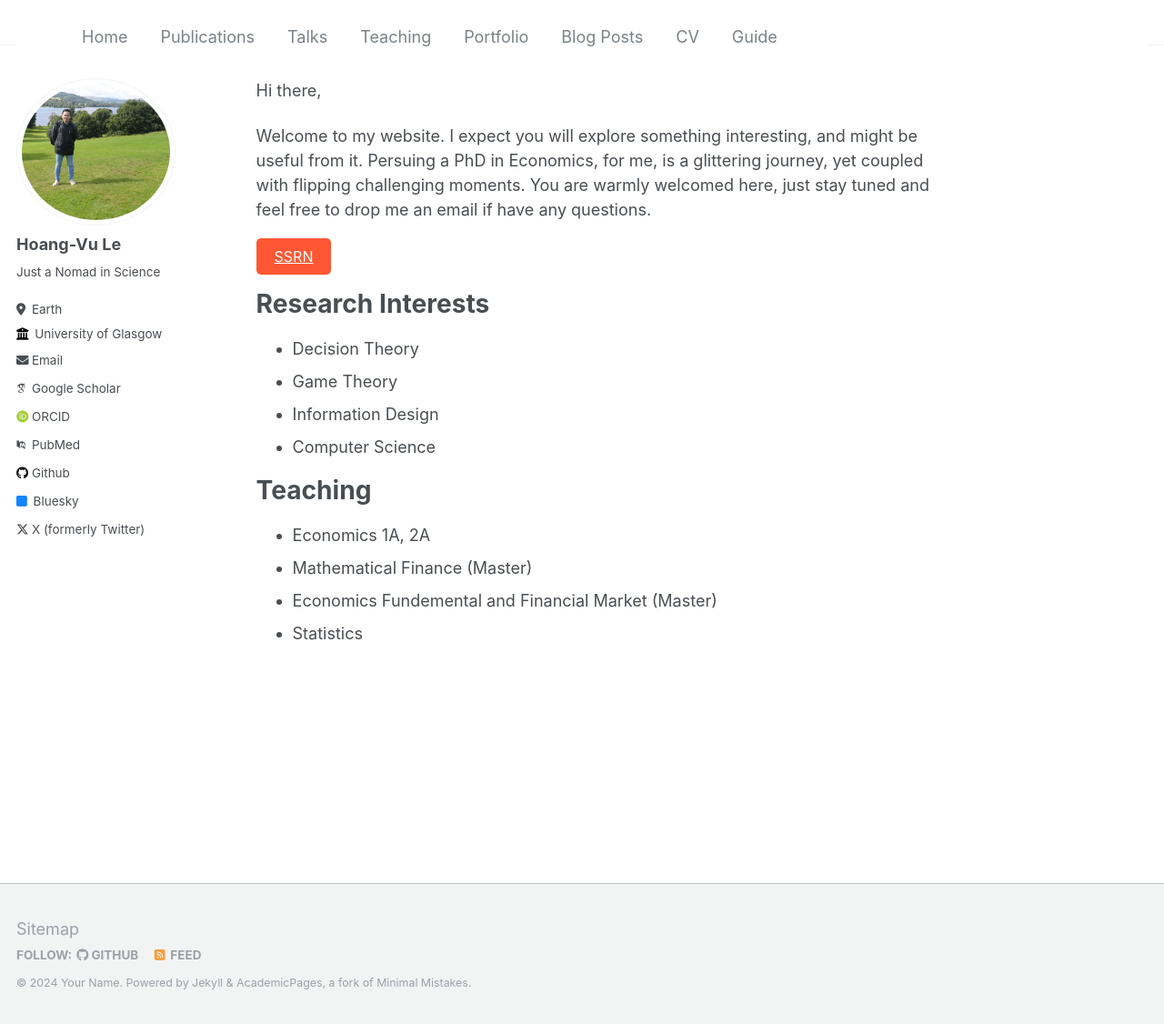
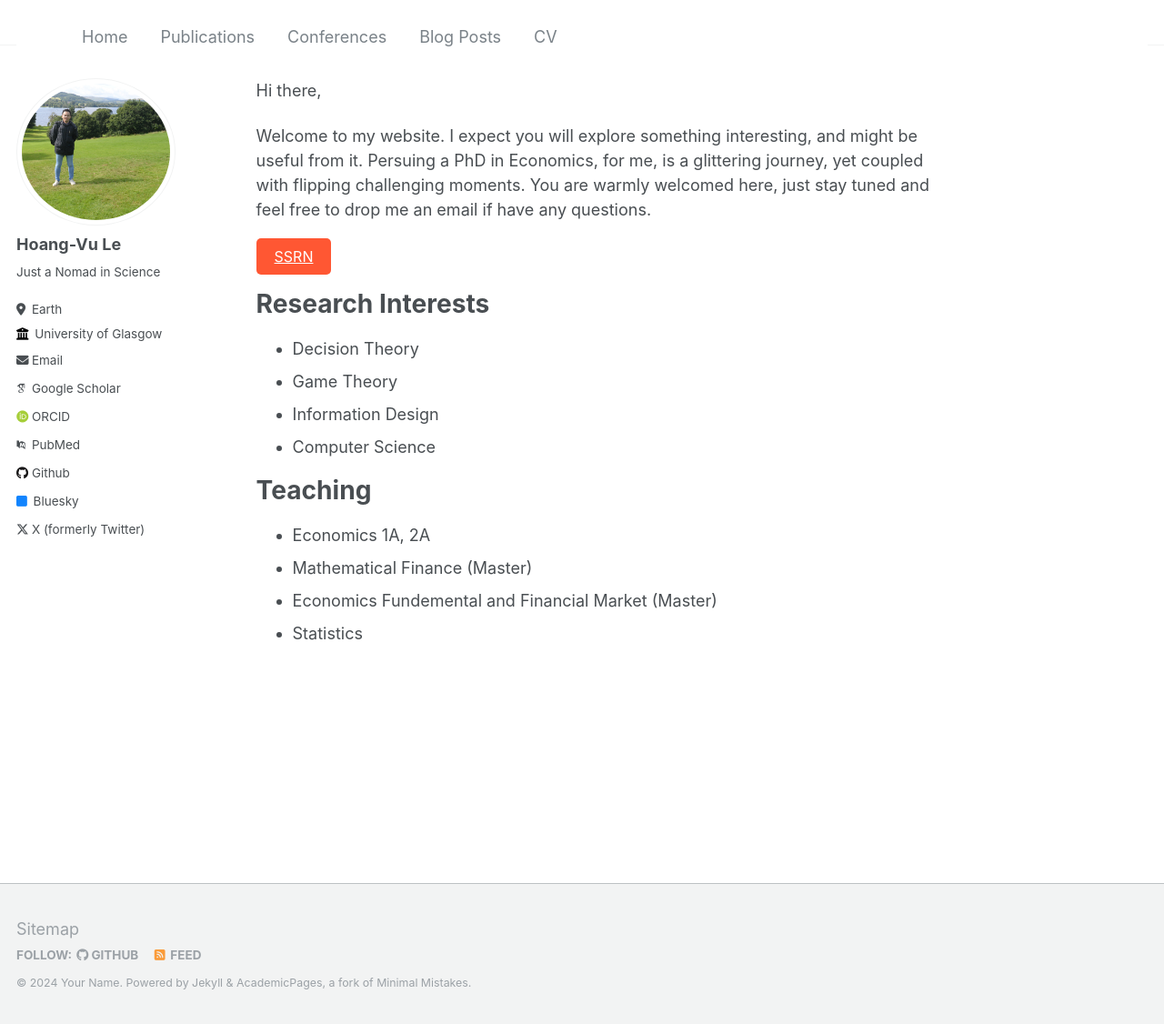
Before and after one commit to hvule/hvule.github.io, a Jekyll site: the page built from _pages/about.md, in a window 1280 px wide and 1126 px high. Shown: the whole window at 91% size. Built offline with Jekyll 4.4.1, drawn with Linux system fonts in a browser that asks for light colours; some web fonts are replaced.

Commit message:
Update navigation.yml

```diff
--- a/_data/navigation.yml
+++ b/_data/navigation.yml
@@ -2,19 +2,19 @@
 main:
 
   - title: "Home"
-    url: /about/
+    url: /
 
   - title: "Publications"
     url: /publications/
 
-  - title: "Talks"
+  - title: "Conferences"
     url: /talks/
 
-  - title: "Teaching"
-    url: /teaching/
+  #- title: "Teaching"
+  #  url: /teaching/
 
-  - title: "Portfolio"
-    url: /portfolio/
+  #- title: "Portfolio"
+  #  url: /portfolio/
 
   - title: "Blog Posts"
     url: /year-archive/
@@ -22,5 +22,5 @@ main:
   - title: "CV"
     url: /cv/
 
-  - title: "Guide"
-    url: /markdown/
+  #- title: "Guide"
+  # url: /markdown/
```
